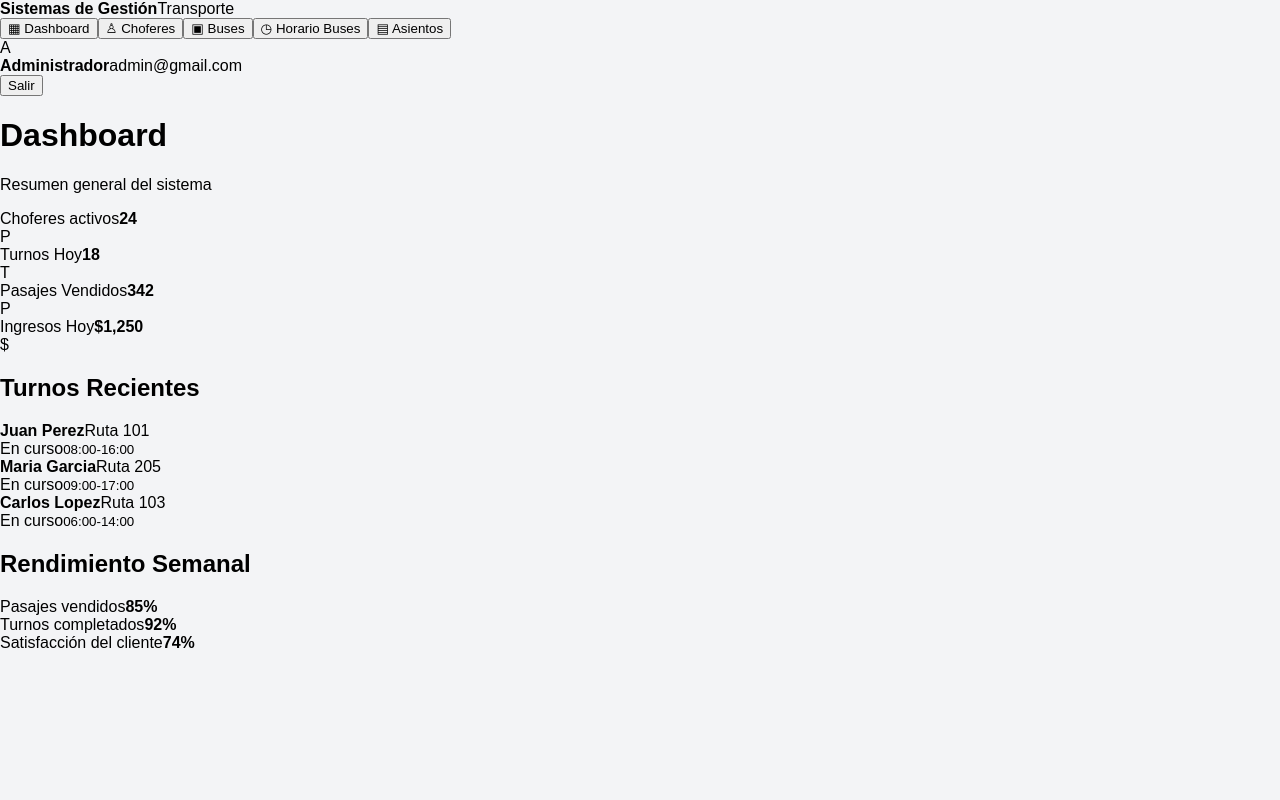
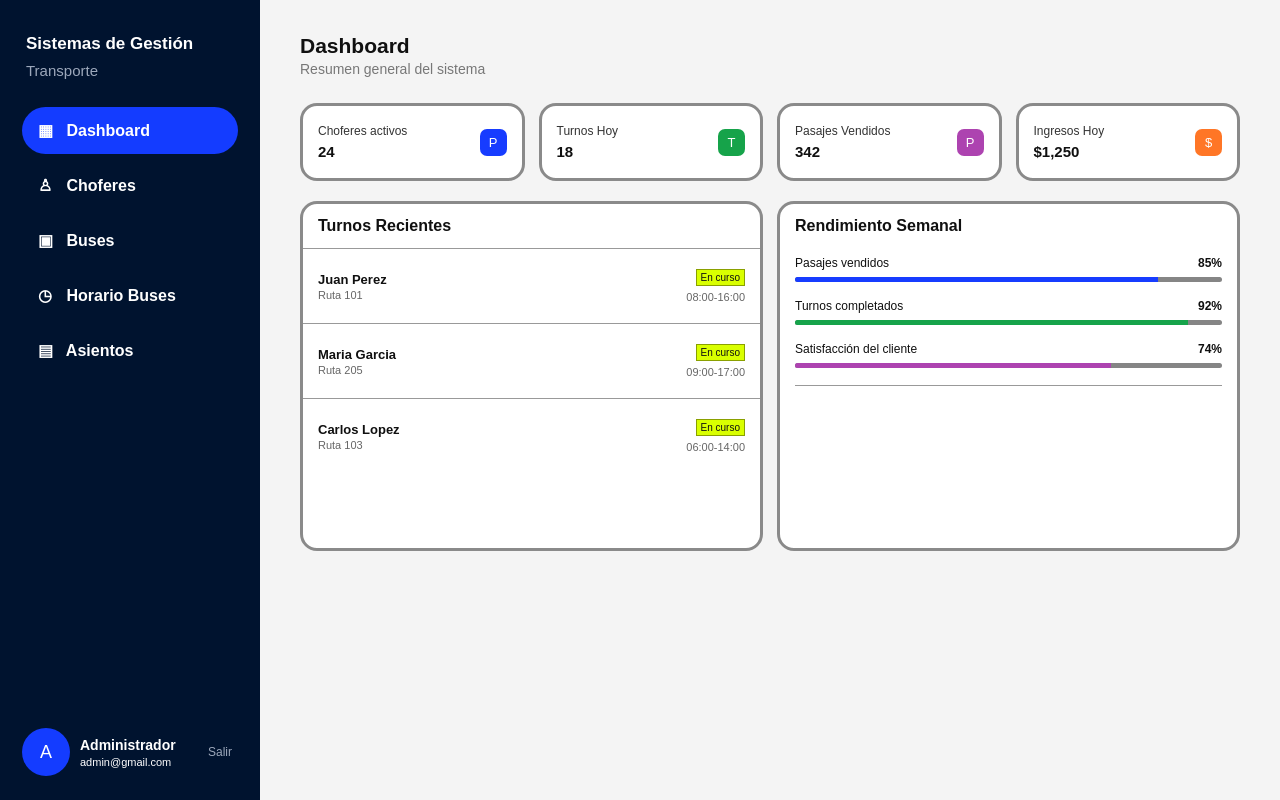
Before and after one commit to ikervegavaldes123-lang/frontend-buses, a React (Vite) app: page / in a window 1280 px wide. Built offline with nearby package versions, Linux system fonts and the light colour scheme.

Commit message:
style: build transport dashboard layout

```diff
--- a/src/index.css
+++ b/src/index.css
@@ -2,9 +2,325 @@
   box-sizing: border-box;
 }
 
+:root {
+  font-family: Arial, Helvetica, sans-serif;
+  color: #101010;
+  background: #f5f5f5;
+}
 
 body {
   margin: 0;
-  font-family: Arial, sans-serif;
-  background: #f3f4f6;
+  min-width: 320px;
+  background: #f5f5f5;
 }
+
+button {
+  font: inherit;
+}
+
+.dashboard-layout {
+  min-height: 100vh;
+  display: flex;
+  background: #f4f4f4;
+}
+
+.dashboard-sidebar {
+  width: 260px;
+  min-height: 100vh;
+  padding: 34px 22px 24px;
+  display: flex;
+  flex-direction: column;
+  justify-content: space-between;
+  color: #fff;
+  background: #00132f;
+}
+
+.sidebar-brand {
+  display: flex;
+  flex-direction: column;
+  gap: 8px;
+  padding: 0 4px 28px;
+}
+
+.sidebar-brand strong {
+  font-size: 17px;
+}
+
+.sidebar-brand span {
+  color: #9ca8bb;
+  font-size: 15px;
+}
+
+.sidebar-nav {
+  display: flex;
+  flex-direction: column;
+  gap: 8px;
+}
+
+.sidebar-link {
+  border: 0;
+  background: transparent;
+  color: #fff;
+  text-align: left;
+  padding: 14px 16px;
+  border-radius: 25px;
+  cursor: pointer;
+  font-weight: 600;
+}
+
+.sidebar-link span {
+  width: 24px;
+  display: inline-block;
+}
+
+.sidebar-link.active,
+.sidebar-link:hover {
+  background: #143cff;
+}
+
+.sidebar-user {
+  display: grid;
+  grid-template-columns: 48px 1fr auto;
+  gap: 10px;
+  align-items: center;
+}
+
+.user-avatar {
+  width: 48px;
+  height: 48px;
+  border-radius: 50%;
+  display: grid;
+  place-items: center;
+  background: #143cff;
+  font-size: 18px;
+}
+
+.user-info {
+  min-width: 0;
+  display: flex;
+  flex-direction: column;
+  gap: 3px;
+}
+
+.user-info strong,
+.user-info span {
+  overflow: hidden;
+  text-overflow: ellipsis;
+  white-space: nowrap;
+}
+
+.user-info strong {
+  font-size: 14px;
+}
+
+.user-info span {
+  color: #fff;
+  font-size: 11px;
+}
+
+.logout-button {
+  border: 0;
+  background: transparent;
+  color: #9ca8bb;
+  cursor: pointer;
+  font-size: 12px;
+}
+
+.dashboard-content {
+  flex: 1;
+  max-width: 1180px;
+  padding: 34px 40px 48px;
+  margin: 0 auto;
+}
+
+.dashboard-header h1 {
+  margin: 0;
+  font-size: 21px;
+}
+
+.dashboard-header p {
+  margin: 3px 0 26px;
+  color: #777;
+  font-size: 14px;
+}
+
+.stats-grid {
+  display: grid;
+  grid-template-columns: repeat(4, minmax(0, 1fr));
+  gap: 14px;
+  margin-bottom: 20px;
+}
+
+.stat-card {
+  min-height: 78px;
+  padding: 12px 15px;
+  display: flex;
+  align-items: center;
+  justify-content: space-between;
+  border: 3px solid #8a8a8a;
+  border-radius: 17px;
+  background: #fff;
+}
+
+.stat-card div {
+  display: flex;
+  flex-direction: column;
+  gap: 5px;
+}
+
+.stat-card span:first-child {
+  color: #333;
+  font-size: 12px;
+}
+
+.stat-card strong {
+  font-size: 15px;
+}
+
+.stat-icon {
+  width: 27px;
+  height: 27px;
+  display: grid;
+  place-items: center;
+  border-radius: 7px;
+  color: #fff;
+  font-size: 13px;
+}
+
+.stat-icon.blue { background: #173cff; }
+.stat-icon.green { background: #16a34a; }
+.stat-icon.purple { background: #ad43b0; }
+.stat-icon.orange { background: #ff7626; }
+
+.dashboard-grid {
+  display: grid;
+  grid-template-columns: 1fr 1fr;
+  gap: 14px;
+}
+
+.dashboard-panel {
+  min-height: 350px;
+  border: 3px solid #8a8a8a;
+  border-radius: 17px;
+  background: #fff;
+  overflow: hidden;
+}
+
+.dashboard-panel h2 {
+  margin: 0;
+  padding: 13px 15px;
+  font-size: 16px;
+}
+
+.shift-item {
+  min-height: 75px;
+  padding: 13px 15px;
+  display: flex;
+  align-items: center;
+  justify-content: space-between;
+  border-top: 1px solid #999;
+}
+
+.shift-item > div:first-child {
+  display: flex;
+  flex-direction: column;
+  gap: 2px;
+}
+
+.shift-item strong {
+  font-size: 13px;
+}
+
+.shift-item span,
+.shift-item small {
+  color: #666;
+  font-size: 11px;
+}
+
+.shift-status {
+  display: flex;
+  flex-direction: column;
+  align-items: flex-end;
+  gap: 5px;
+}
+
+.shift-status span {
+  padding: 2px 4px;
+  color: #111;
+  background: #d9ff00;
+  border: 1px solid #8aa000;
+  font-size: 10px;
+}
+
+.performance-panel {
+  padding-bottom: 16px;
+}
+
+.performance-panel h2 {
+  margin-bottom: 8px;
+}
+
+.metric {
+  padding: 0 15px;
+  margin: 0 0 17px;
+}
+
+.metric-heading {
+  display: flex;
+  justify-content: space-between;
+  margin-bottom: 7px;
+  font-size: 12px;
+}
+
+.metric-track {
+  height: 5px;
+  border-radius: 5px;
+  background: #858585;
+  overflow: hidden;
+}
+
+.metric-fill {
+  height: 100%;
+}
+
+.metric-fill.blue { background: #173cff; }
+.metric-fill.green { background: #16a34a; }
+.metric-fill.purple { background: #ad43b0; }
+
+.panel-divider {
+  height: 1px;
+  margin: 10px 15px 0;
+  background: #999;
+}
+
+@media (max-width: 900px) {
+  .dashboard-sidebar {
+    width: 220px;
+  }
+
+  .stats-grid,
+  .dashboard-grid {
+    grid-template-columns: repeat(2, 1fr);
+  }
+}
+
+@media (max-width: 650px) {
+  .dashboard-layout {
+    display: block;
+  }
+
+  .dashboard-sidebar {
+    width: 100%;
+    min-height: auto;
+    gap: 20px;
+  }
+
+  .dashboard-content {
+    padding: 24px 16px;
+  }
+
+  .stats-grid,
+  .dashboard-grid {
+    grid-template-columns: 1fr;
+  }
+}
```
